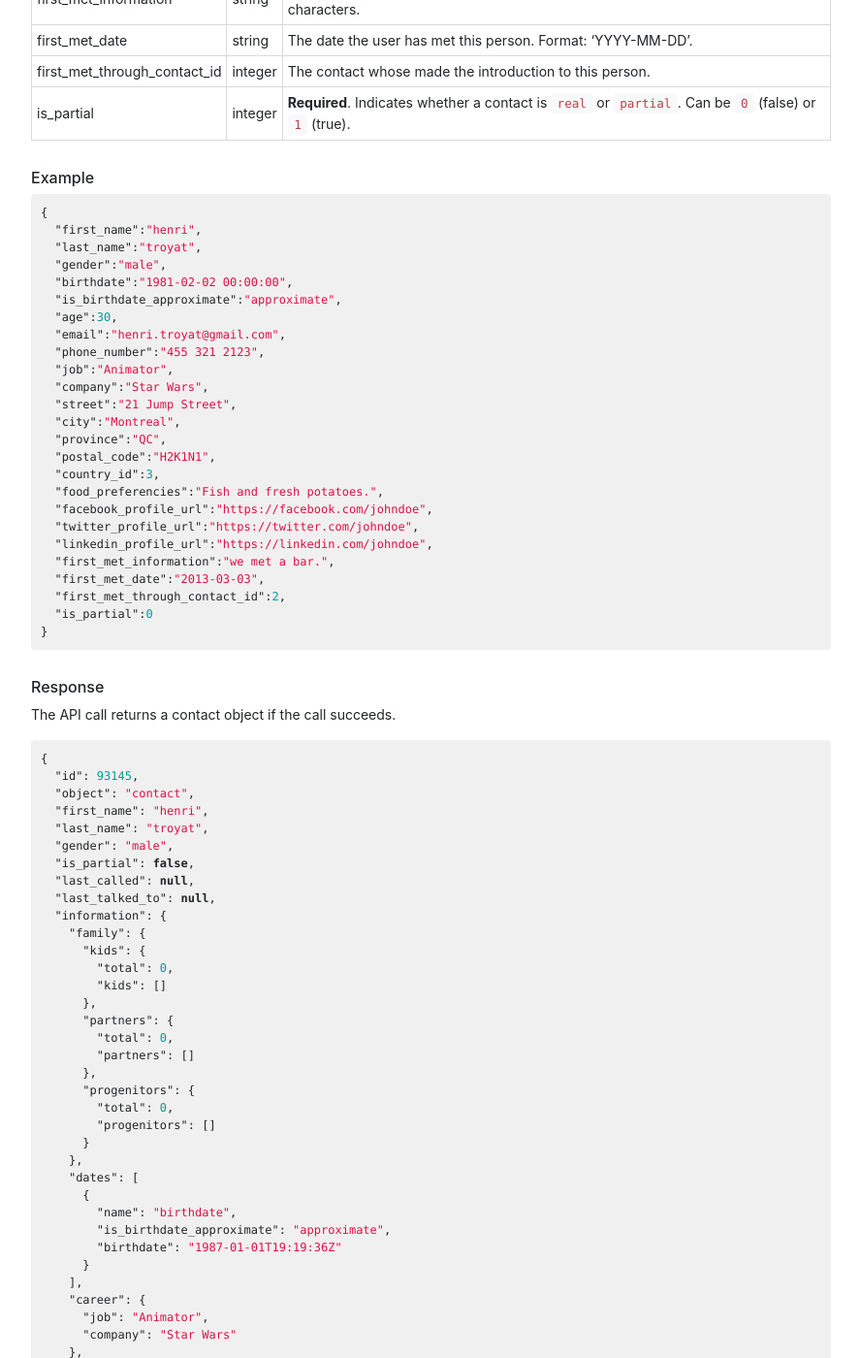
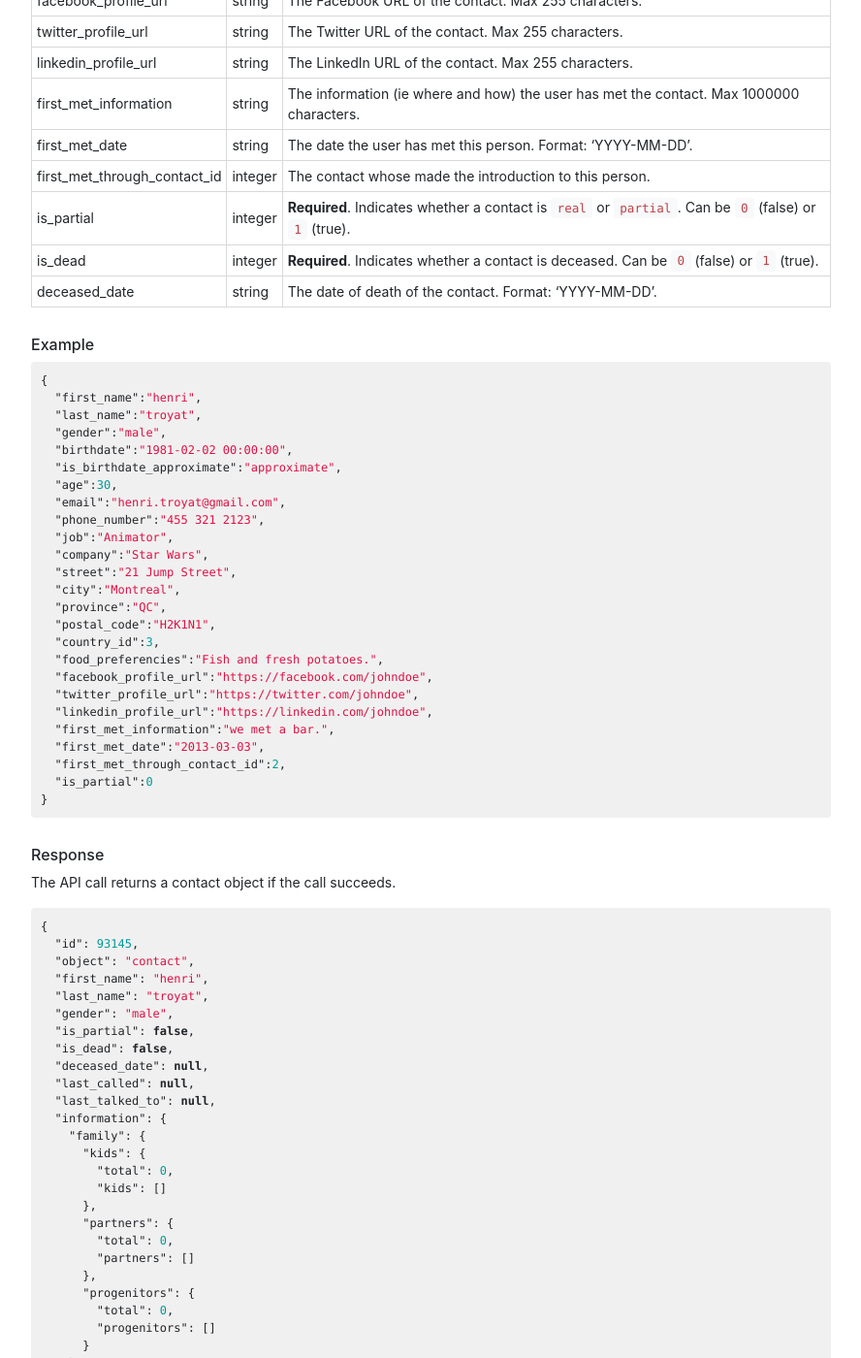
Before and after one commit to monicahq/marketing, a Jekyll site: the page built from api/contacts.md, in a window 1280 px wide and 1400 px high, scrolled down 9783 px. Shown: the whole window at 97% size, without its empty margins (53-941 px from the left). Built offline with Jekyll 4.4.1, drawn with Linux system fonts in a browser that asks for light colours; the table of contents is made by our own code; some of the changed text lies outside the part shown.

Commit message:
add documentation in the api about the death of a contact

```diff
--- a/api/contacts.md
+++ b/api/contacts.md
@@ -57,6 +57,8 @@ creating another contact in the account, the API will return an error.
       "last_name": "Doe",
       "gender": "female",
       "is_partial": false,
+      "is_dead": false,
+      "deceased_date": null,
       "last_called": null,
       "last_talked_to": null,
       "information": {
@@ -257,6 +259,8 @@ creating another contact in the account, the API will return an error.
   "last_name": "Doe",
   "gender": "female",
   "is_partial": false,
+  "is_dead": false,
+  "deceased_date": null,
   "last_called": null,
   "last_talked_to": null,
   "information": {
@@ -418,6 +422,8 @@ Partial contacts are partners or children.
     "last_name": null,
     "gender": "female",
     "is_partial": true,
+    "is_dead": false,
+    "deceased_date": null,
     "information": {
       "dates": [
         {
@@ -474,6 +480,8 @@ If a field is not required, you can send the `null` value as the content of the
 | first_met_date | string | The date the user has met this person. Format: 'YYYY-MM-DD'. |
 | first_met_through_contact_id | integer | The contact whose made the introduction to this person. |
 | is_partial | integer | <strong>Required</strong>. Indicates whether a contact is `real` or `partial`. Can be `0` (false) or `1` (true). |
+| is_dead | integer | <strong>Required</strong>. Indicates whether a contact is deceased. Can be `0` (false) or `1` (true). |
+| deceased_date | string | The date of death of the contact. Format: 'YYYY-MM-DD'. |
 
 ### Example
 
@@ -517,6 +525,8 @@ The API call returns a contact object if the call succeeds.
   "last_name": "troyat",
   "gender": "male",
   "is_partial": false,
+  "is_dead": false,
+  "deceased_date": null,
   "last_called": null,
   "last_talked_to": null,
   "information": {
@@ -697,6 +707,8 @@ The API call returns a contact object if the call succeeds.
   "last_name": "troyat",
   "gender": "male",
   "is_partial": false,
+  "is_dead": false,
+  "deceased_date": null,
   "last_called": null,
   "last_talked_to": null,
   "information": {
```
